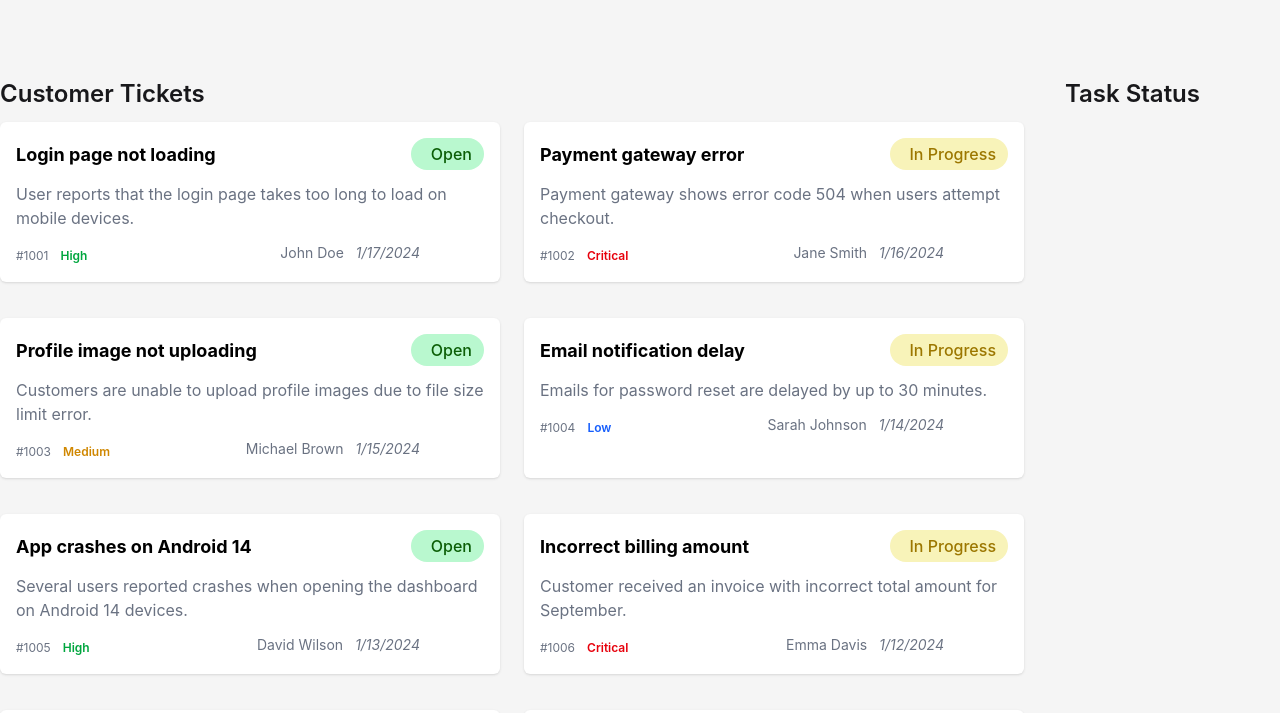
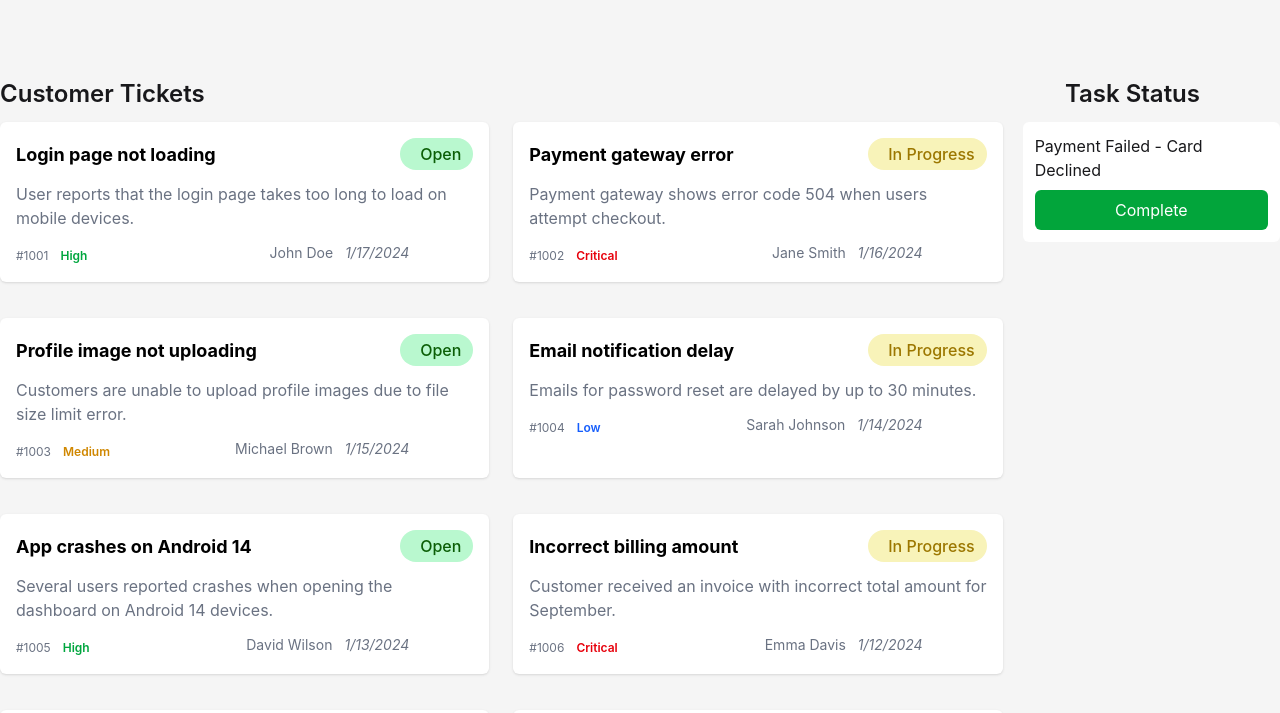
Before and after one commit to rong-rubaiya/Ass-7-solu-Rong, a React (Vite) app: page / in a window 1280 px wide. Shown: the part 429-1142 px from the top of the page. Built offline with nearby package versions, Linux system fonts and the light colour scheme.

Commit message:
sidebar donr

```diff
--- a/src/App.jsx
+++ b/src/App.jsx
@@ -3,6 +3,7 @@ import Navber from "./components/Navber"
 import TicektandTask from "./components/TicektandTask"
 import Card from "./components/Card"
 import { Suspense } from "react"
+import TaskStatus from "./components/TaskStatus"
 
 const fetchCard=async()=>{
   const res=await fetch('../public/tickets.json')
@@ -29,6 +30,7 @@ function App() {
   <Suspense fallback={<span className="loading loading-spinner text-error"></span>}>
     <Card cardPromis={cardPromis}></Card>
   </Suspense>
+
   </div>
   </div>
     </>
--- a/src/components/Card.jsx
+++ b/src/components/Card.jsx
@@ -1,17 +1,26 @@
 import React, { use } from 'react';
 import CardSection from './CardSection';
+import TaskStatus from './TaskStatus';
 
 const Card = ({cardPromis}) => {
   const cardData = use(cardPromis)
   console.log(cardData);
   return (
    <>
-     <div className='grid grid-cols-1 sm:grid-cols-2 gap-6  w-full sm:w-4/5'>
+    <div className='flex flex-col sm:flex-row gap-5'>
+       <div className='grid grid-cols-1 sm:grid-cols-2 gap-6  w-full sm:w-4/5'>
     {
       cardData.map(cards=>
         <CardSection  cards={cards}></CardSection>
       )
     }
+
+    </div>
+    <div >
+       <h1 className=" text-2xl font-semibold flex sm:hidden justify-center pr-20">Task Status</h1>
+      <TaskStatus></TaskStatus>
+
+    </div>
     </div>
    </>
   );
--- a/src/components/CardSection.jsx
+++ b/src/components/CardSection.jsx
@@ -1,6 +1,7 @@
 import React from 'react';
 
 const CardSection = ({cards}) => {
+
     const statusDynamic =
     cards.status.toLowerCase() === "open"
       ? "bg-[#B9F8CF] text-[#0B5E06]"
@@ -15,9 +16,10 @@ const CardSection = ({cards}) => {
     ? "text-blue-600"
     : "text-yellow-600";
 
+
   return (
 
-      <section className="p-[16px]  mt-3  bg-white shadow-sm    rounded-md mx-4 sm:mx-0 cursor-pointer">
+      <section  className="p-[16px]  mt-3  bg-white shadow-sm    rounded-md mx-4 sm:mx-0 cursor-pointer ">
     <div className="flex  items-center justify-between">
       {/* <!-- !heading --> */}
       <h1 className="text-[18px] text-black font-bold">{cards.title}</h1>
--- /dev/null
+++ b/src/components/TaskStatus.jsx
@@ -0,0 +1,15 @@
+import React from 'react';
+
+const TaskStatus = () => {
+  return (
+
+    <div className='p-2 sm:p-3 w-4/5 sm:w-auto mx-auto sm:mx-0 bg-white mt-3 rounded-md
+    '>
+      <h1 className=''>Payment Failed - Card Declined</h1>
+      <button className='w-full py-2 mt-2 bg-[#02A53B] rounded-md text-white '>Complete</button>
+    </div>
+
+  );
+};
+
+export default TaskStatus;
```
